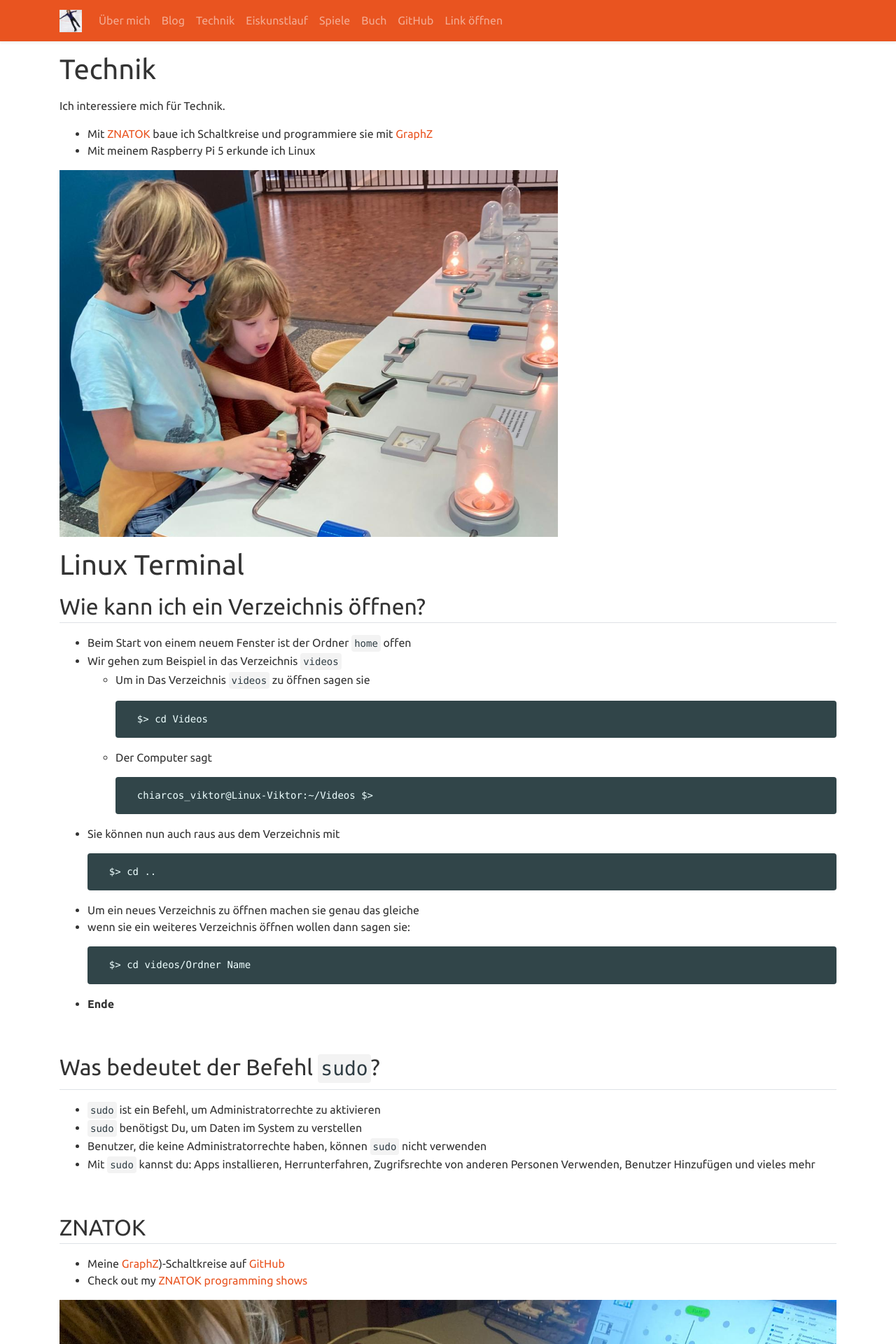
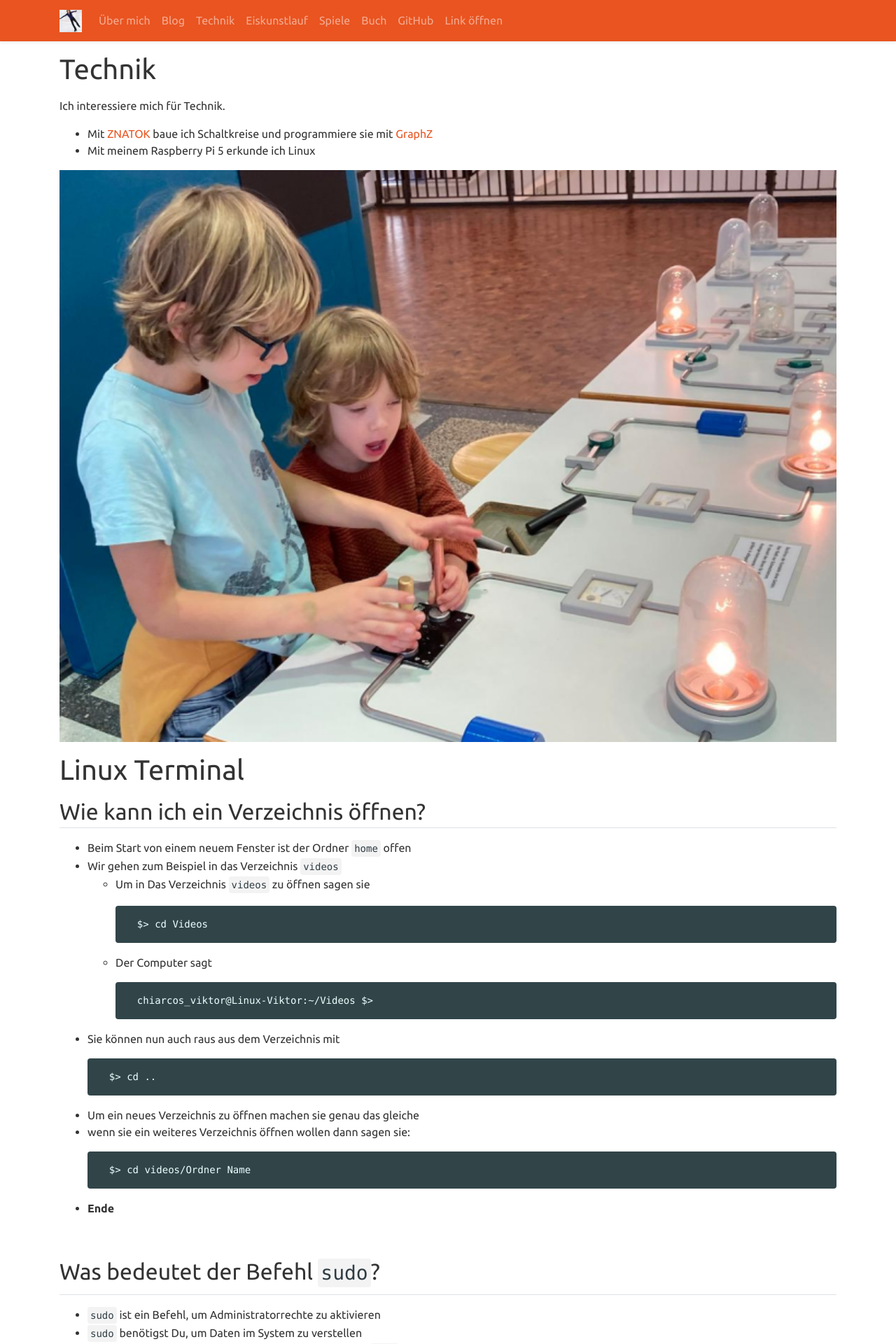
Before and after one commit to viktor-chiarcos/viktor-chiarcos.github.io, a Jekyll site: the page built from _pages/tech.md, in a window 1280 px wide. Shown: the top 1920 px of the page at 70% size. Built offline with Jekyll 4.4.1, drawn with Linux system fonts in a browser that asks for light colours.

Commit message:
tech: img resized

```diff
--- a/_pages/tech.md
+++ b/_pages/tech.md
@@ -9,7 +9,12 @@ Ich interessiere mich für Technik.
 - Mit [ZNATOK](https://znatok.ru) baue ich Schaltkreise und programmiere sie mit [GraphZ](https://znatok.ru/files/arduino_mobile/Znatok-Arduino-Mobile-Graph-Z-Manual-Rus_1.pdf)
 - Mit meinem Raspberry Pi 5 erkunde ich Linux
 
+<img src="../assets/images/2024-10-13-technoseum-ausschnitt.jpg" alt="Bild: GraphZ-Programmierung" style="width: 100%; max-height: 60%;" />
+
+
+<!--
 ![](../assets/images/2024-10-13-technoseum-ausschnitt.jpg)
+-->
 
 # Linux Terminal
 
```
